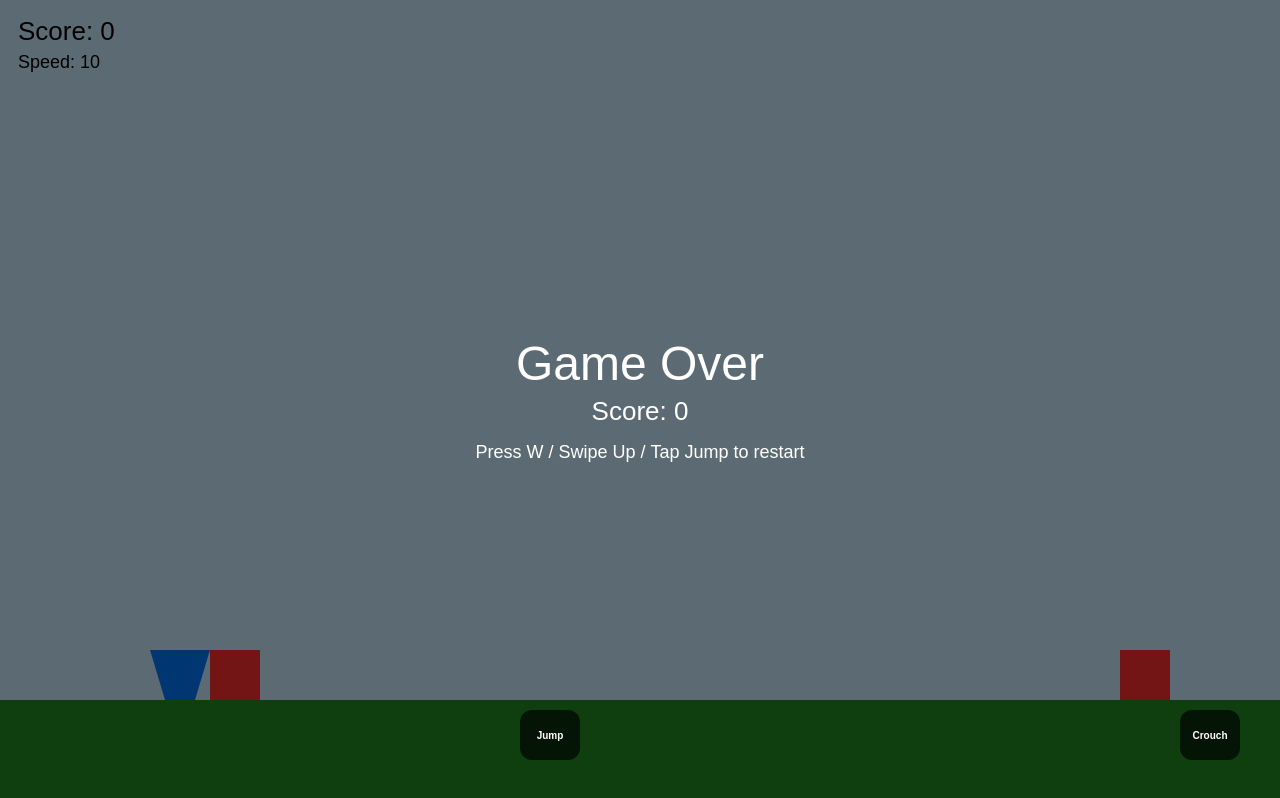
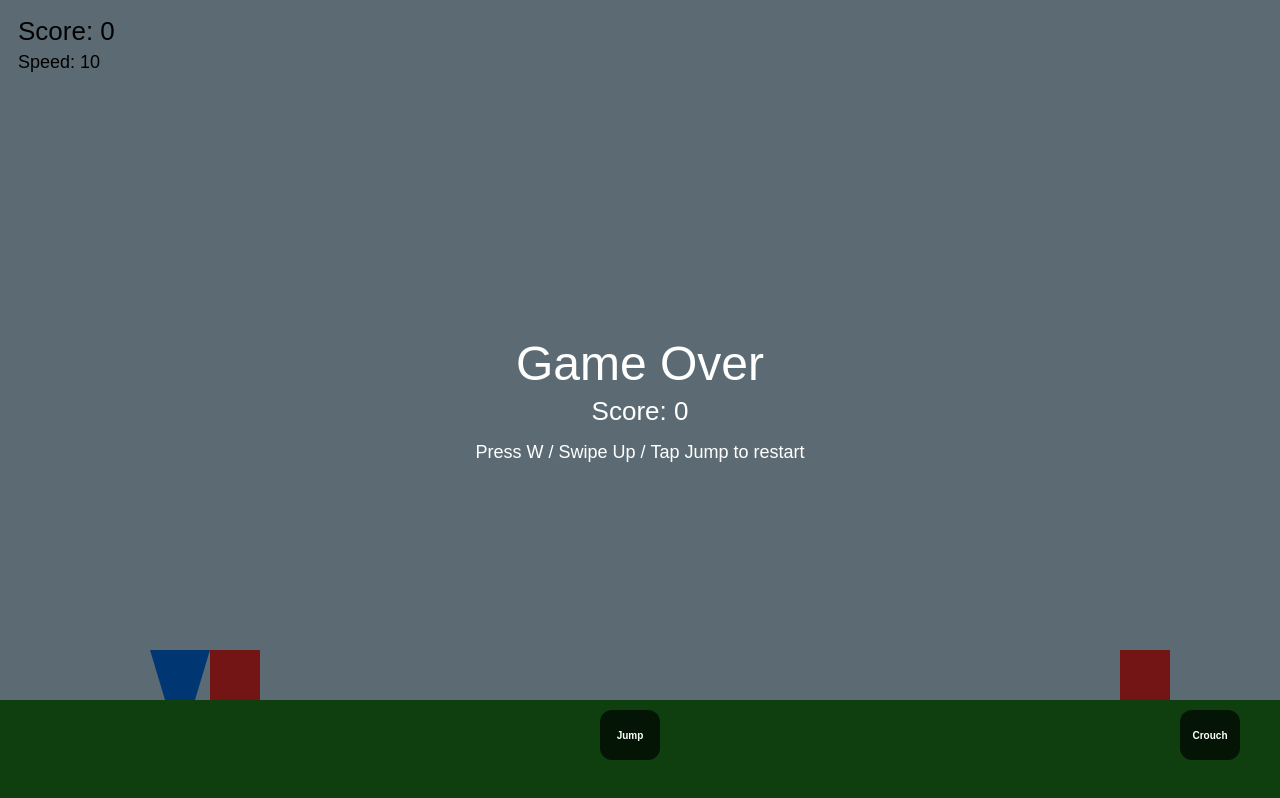
Before and after one commit to navonilsil996-del/Dash_Game, a plain HTML site: page index.html in a window 1280 px wide. Drawn offline with Linux system fonts and the light colour scheme.

Commit message:
Update style.css

```diff
--- a/style.css
+++ b/style.css
@@ -35,7 +35,7 @@ canvas {
 }
 
 #btnJump {
-  right: 700px; /* place Jump to the left */
+  right: 620px; /* place Jump to the left */
 }
 
 #btnCrouch {
```
